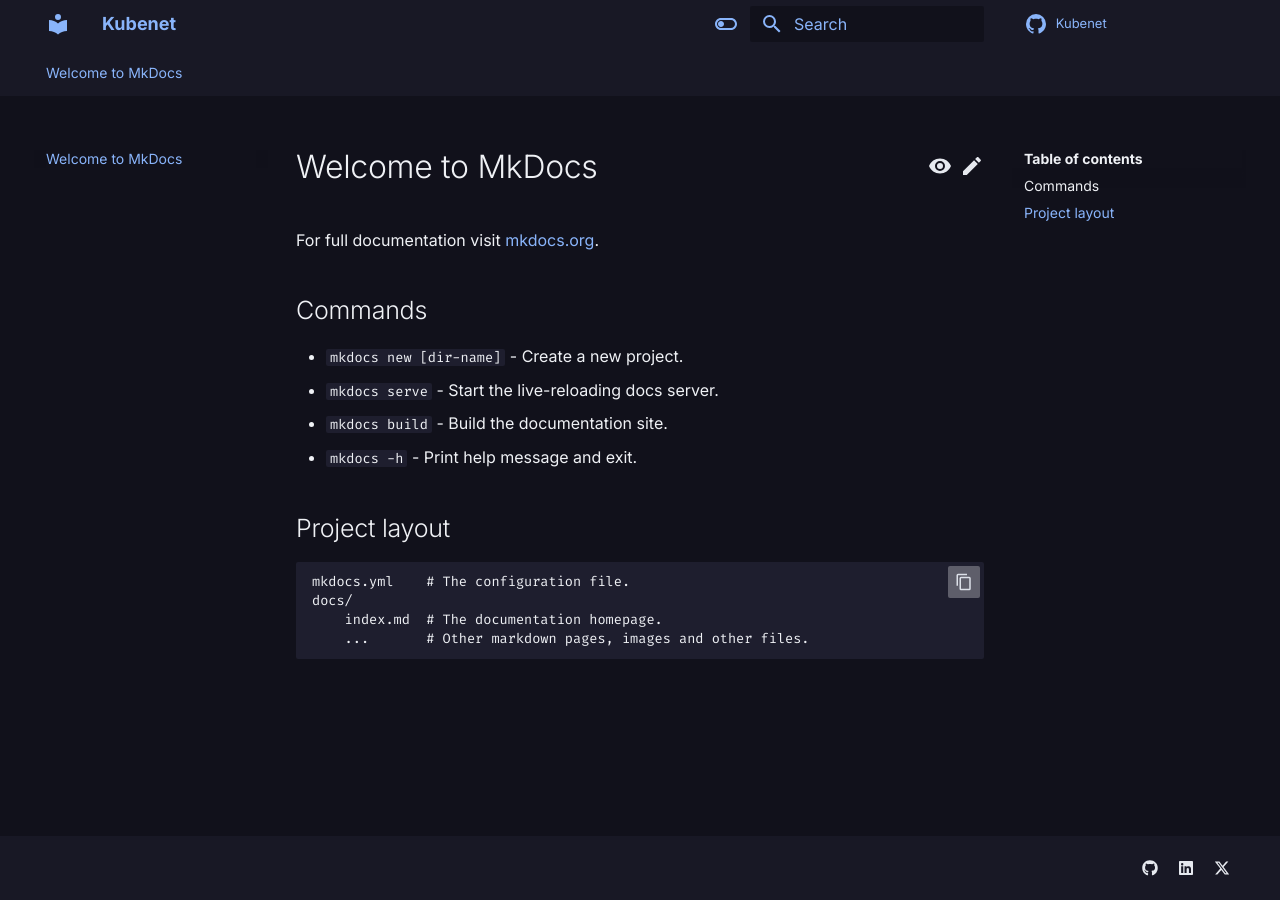
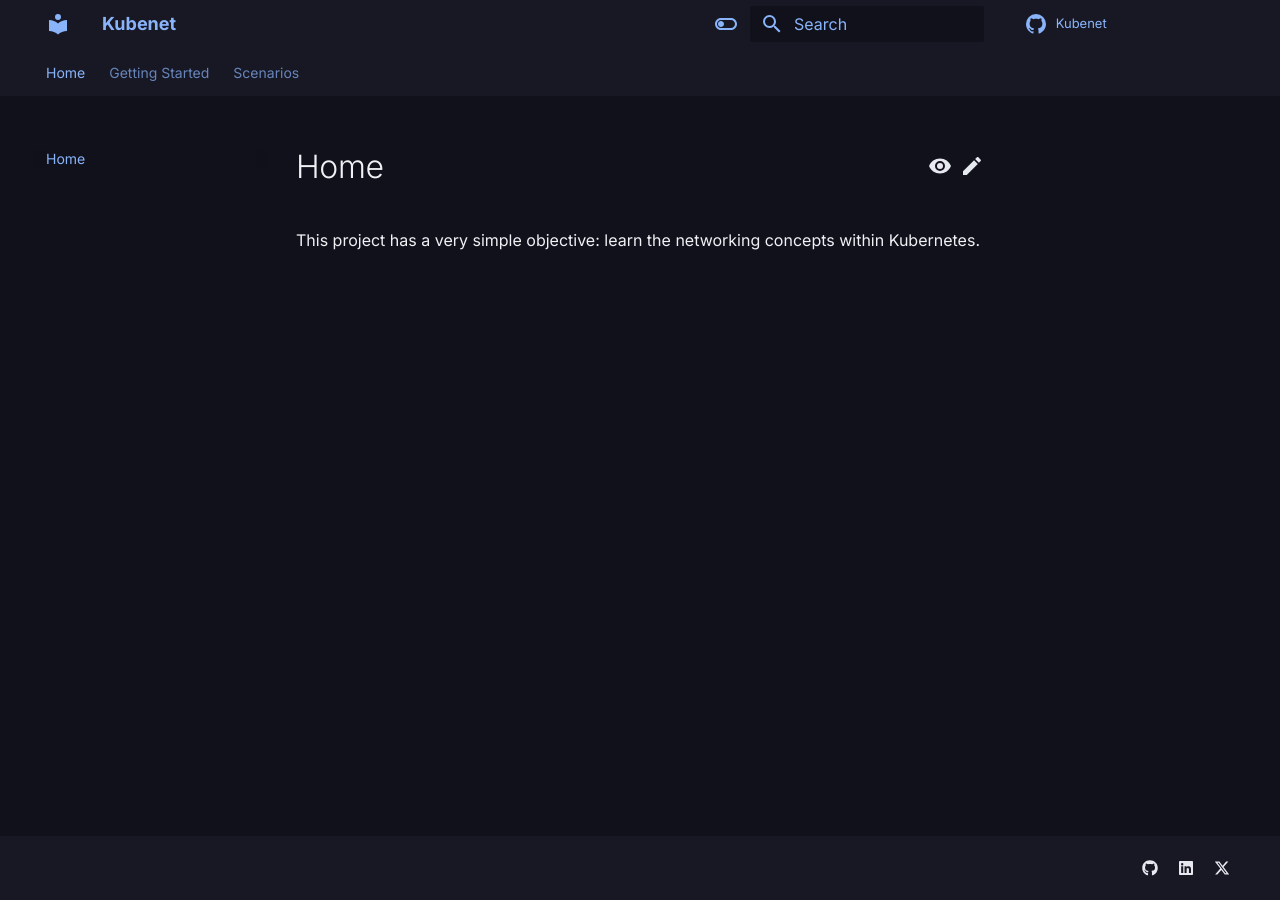
Before and after one commit to HYP3R00T/learn_kubernetes_network, an MkDocs documentation site: the page built from docs/index.md, in a window 1280 px wide. Built offline with MkDocs 1.6.1 and Material for MkDocs 9.7.7, drawn with Linux system fonts in a browser that asks for light colours; comment, search, counter and statistics services are not loaded.

Commit message:
docs updated

```diff
--- a/docs/index.md
+++ b/docs/index.md
@@ -1,17 +1,5 @@
-# Welcome to MkDocs
+---
+title: Home
+---
 
-For full documentation visit [mkdocs.org](https://www.mkdocs.org).
-
-## Commands
-
-* `mkdocs new [dir-name]` - Create a new project.
-* `mkdocs serve` - Start the live-reloading docs server.
-* `mkdocs build` - Build the documentation site.
-* `mkdocs -h` - Print help message and exit.
-
-## Project layout
-
-    mkdocs.yml    # The configuration file.
-    docs/
-        index.md  # The documentation homepage.
-        ...       # Other markdown pages, images and other files.
+This project has a very simple objective: learn the networking concepts within Kubernetes.
```
Also changed, not shown: docs/Getting Started/index.md (added, +32 -0 lines), docs/Getting Started/problem_statement.md (added, +69 -0 lines), docs/Scenarios/server-client-test.md (added, +3 -0 lines), docs/Getting Started/Protagonists.md (added), docs/Scenarios/index.md (added), docs/assets/WindowsTerminal_HbzHWhcYIJ.png (added).
